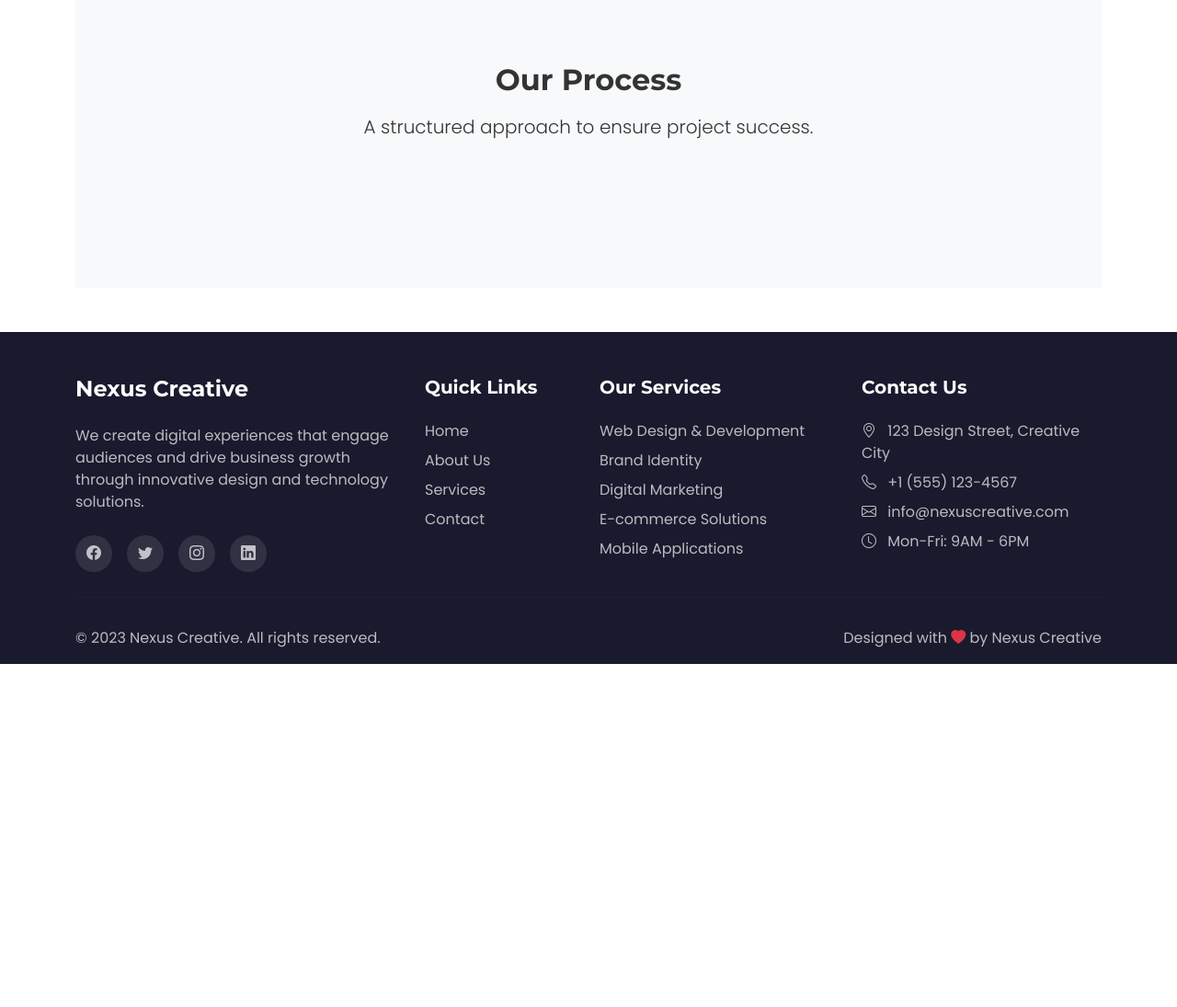
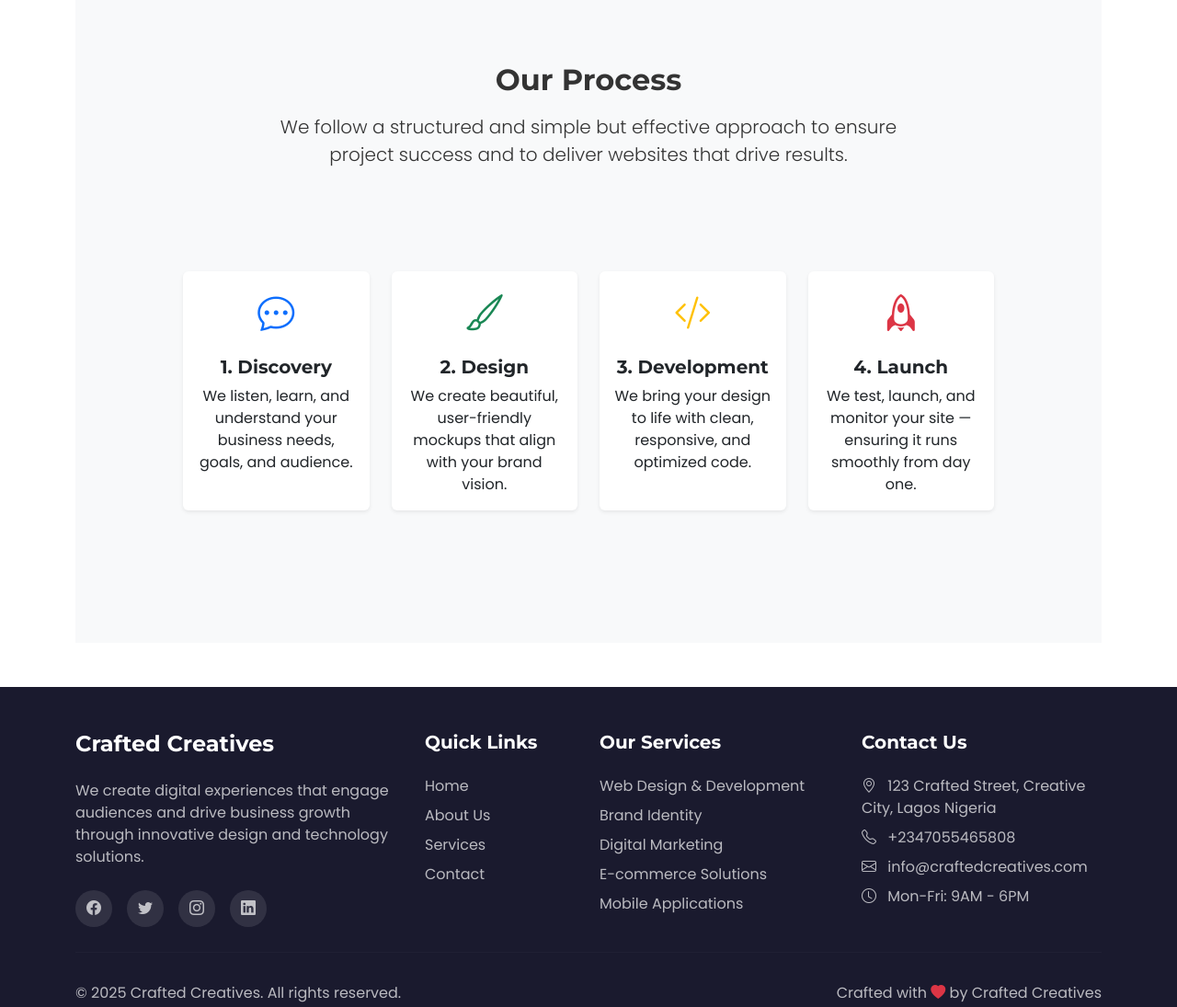
Before and after one commit to abelstanley/KodeCamp_Task4, a plain HTML site: page pages/services.html in a window 1280 px wide. Shown: the part 1160-2255 px from the top of the page at 92% size. Before the commit the page ends 1930 px from the top, so only its background shows below. Drawn offline with nearby package versions, Linux system fonts and the light colour scheme.

Commit message:
made major adjustments

```diff
--- a/pages/services.html
+++ b/pages/services.html
@@ -3,7 +3,7 @@
 <head>
     <meta charset="UTF-8">
     <meta name="viewport" content="width=device-width, initial-scale=1.0">
-    <title>Nexus Creative | Home</title>
+    <title>Crafted Creatives | Services</title>
     <!-- Bootstrap 5 CSS -->
     <link href="https://cdn.jsdelivr.net/npm/bootstrap@5.3.0-alpha1/dist/css/bootstrap.min.css" rel="stylesheet">
     <!-- Bootstrap Icons -->
@@ -19,7 +19,7 @@
     <nav class="navbar navbar-expand-lg navbar-dark fixed-top py-3">
         <div class="container">
             <a class="navbar-brand fw-bold" href="../index.html">
-                <i class="bi bi-stars me-2"></i>Nexus Creative
+                <i class="bi bi-stars me-2"></i>Crafted Creatives
             </a>
             <button class="navbar-toggler" type="button" data-bs-toggle="collapse" data-bs-target="#navbarNav">
                 <span class="navbar-toggler-icon"></span>
@@ -59,7 +59,7 @@
         <div class="container py-2">
             <div class="row justify-content-center mb-5">
                  <div class="col-lg-8 text-center">
-                    <h2 class="fw-bold mb-3">Our Services</h2>
+                    <h2 class="fw-bold mb-3">What we Offer</h2>
                     <p class="lead">We offer a comprehensive range of digital solutions through provision of End-to-end digital solutions tailored to your business needs
                 </div>
             </div>
@@ -109,7 +109,7 @@
                 <div class="row justify-content-center mb-5">
                     <div class="col-lg-8 text-center">
                         <h2 class="fw-bold mb-3">Our Process</h2>
-                        <p class="lead">A structured approach to ensure project success.</p>
+                        <p class="lead">We follow a structured and simple but effective approach to ensure project success and to deliver websites that drive results.</p>
                     </div>
                 </div>
 
@@ -117,6 +117,66 @@
                     <div class="col-lg-10 mx-auto">
                         <div class="d-flex flex-column flex-lg-row justify-content-between position-relative">
                             <!-- Process steps... -->
+
+                            <!-- Our Process Section -->
+<div class="container my-5" id="our-process">
+
+  <div class="row g-4 text-center">
+
+    <!-- Step 1 -->
+    <div class="col-md-3">
+      <div class="card h-100 shadow-sm border-0">
+        <div class="card-body">
+          <div class="mb-3">
+            <i class="bi bi-chat-dots fs-1 text-primary"></i>
+          </div>
+          <h5 class="card-title">1. Discovery</h5>
+          <p class="card-text">We listen, learn, and understand your business needs, goals, and audience.</p>
+        </div>
+      </div>
+    </div>
+
+    <!-- Step 2 -->
+    <div class="col-md-3">
+      <div class="card h-100 shadow-sm border-0">
+        <div class="card-body">
+          <div class="mb-3">
+            <i class="bi bi-brush fs-1 text-success"></i>
+          </div>
+          <h5 class="card-title">2. Design</h5>
+          <p class="card-text">We create beautiful, user-friendly mockups that align with your brand vision.</p>
+        </div>
+      </div>
+    </div>
+
+    <!-- Step 3 -->
+    <div class="col-md-3">
+      <div class="card h-100 shadow-sm border-0">
+        <div class="card-body">
+          <div class="mb-3">
+            <i class="bi bi-code-slash fs-1 text-warning"></i>
+          </div>
+          <h5 class="card-title">3. Development</h5>
+          <p class="card-text">We bring your design to life with clean, responsive, and optimized code.</p>
+        </div>
+      </div>
+    </div>
+
+    <!-- Step 4 -->
+    <div class="col-md-3">
+      <div class="card h-100 shadow-sm border-0">
+        <div class="card-body">
+          <div class="mb-3">
+            <i class="bi bi-rocket fs-1 text-danger"></i>
+          </div>
+          <h5 class="card-title">4. Launch</h5>
+          <p class="card-text">We test, launch, and monitor your site — ensuring it runs smoothly from day one.</p>
+        </div>
+      </div>
+    </div>
+
+  </div>
+</div>
                         </div>
                     </div>
                 </div>
@@ -129,8 +189,9 @@
         <div class="container">
             <div class="row g-4">
                 <div class="col-md-6 col-lg-4">
-                    <h4 class="text-white mb-4">Nexus Creative</h4>
-                    <p>We create digital experiences that engage audiences and drive business growth through innovative design and technology solutions.</p>
+                    <h4 class="text-white mb-4">Crafted Creatives</h4>
+                    <p>We create digital experiences that engage audiences and drive business growth through innovative
+                        design and technology solutions.</p>
                     <div class="d-flex gap-3 mt-4">
                         <a href="#" class="social-icon"><i class="bi bi-facebook"></i></a>
                         <a href="#" class="social-icon"><i class="bi bi-twitter"></i></a>
@@ -142,30 +203,30 @@
                 <div class="col-md-6 col-lg-2">
                     <h5 class="text-white mb-4">Quick Links</h5>
                     <ul class="list-unstyled">
-                        <li class="mb-2"><a href="index.html">Home</a></li>
-                        <li class="mb-2"><a href="about.html">About Us</a></li>
+                        <li class="mb-2"><a href="../index.html">Home</a></li>
+                        <li class="mb-2"><a href="about-us.html">About Us</a></li>
                         <li class="mb-2"><a href="services.html">Services</a></li>
-                        <li class="mb-2"><a href="contact.html">Contact</a></li>
+                        <li class="mb-2"><a href="contact-us.html">Contact</a></li>
                     </ul>
                 </div>
 
                 <div class="col-md-6 col-lg-3">
                     <h5 class="text-white mb-4">Our Services</h5>
                     <ul class="list-unstyled">
-                        <li class="mb-2"><a href="#">Web Design & Development</a></li>
-                        <li class="mb-2"><a href="#">Brand Identity</a></li>
-                        <li class="mb-2"><a href="#">Digital Marketing</a></li>
-                        <li class="mb-2"><a href="#">E-commerce Solutions</a></li>
-                        <li class="mb-2"><a href="#">Mobile Applications</a></li>
+                        <li class="mb-2"><a href="services.html">Web Design & Development</a></li>
+                        <li class="mb-2"><a href="services.html">Brand Identity</a></li>
+                        <li class="mb-2"><a href="services.html">Digital Marketing</a></li>
+                        <li class="mb-2"><a href="services.html">E-commerce Solutions</a></li>
+                        <li class="mb-2"><a href="services.html">Mobile Applications</a></li>
                     </ul>
                 </div>
 
                 <div class="col-md-6 col-lg-3">
                     <h5 class="text-white mb-4">Contact Us</h5>
                     <ul class="list-unstyled">
-                        <li class="mb-2"><i class="bi bi-geo-alt me-2"></i> 123 Design Street, Creative City</li>
-                        <li class="mb-2"><i class="bi bi-telephone me-2"></i> +1 (555) 123-4567</li>
-                        <li class="mb-2"><i class="bi bi-envelope me-2"></i> info@nexuscreative.com</li>
+                        <li class="mb-2"><i class="bi bi-geo-alt me-2"></i> 123 Crafted Street, Creative City, Lagos Nigeria</li>
+                        <li class="mb-2"><i class="bi bi-telephone me-2"></i> +2347055465808</li>
+                        <li class="mb-2"><i class="bi bi-envelope me-2"></i> info@craftedcreatives.com</li>
                         <li class="mb-2"><i class="bi bi-clock me-2"></i> Mon-Fri: 9AM - 6PM</li>
                     </ul>
                 </div>
@@ -175,10 +236,10 @@
 
             <div class="row py-3">
                 <div class="col-md-6 text-center text-md-start">
-                    <p class="mb-0">&copy; 2023 Nexus Creative. All rights reserved.</p>
+                    <p class="mb-0">&copy; 2025 Crafted Creatives. All rights reserved.</p>
                 </div>
                 <div class="col-md-6 text-center text-md-end">
-                    <p class="mb-0">Designed with <i class="bi bi-heart-fill text-danger"></i> by Nexus Creative</p>
+                    <p class="mb-0">Crafted with <i class="bi bi-heart-fill text-danger"></i> by Crafted Creatives</p>
                 </div>
             </div>
         </div>
```
Also changed, not shown: index.html (+8 -7 lines), pages/about-us.html (+16 -15 lines), pages/contact-us.html (+27 -22 lines).
